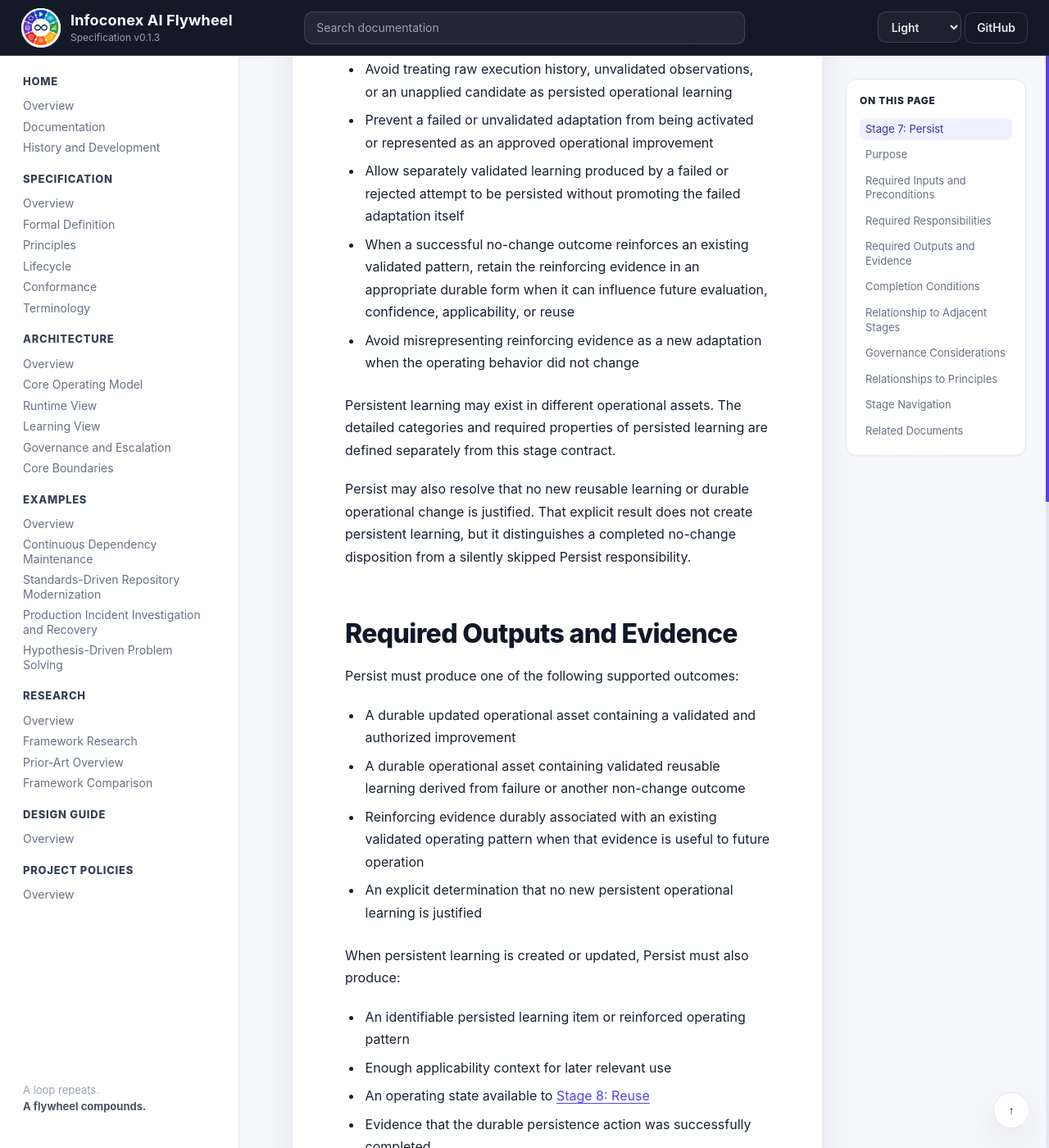
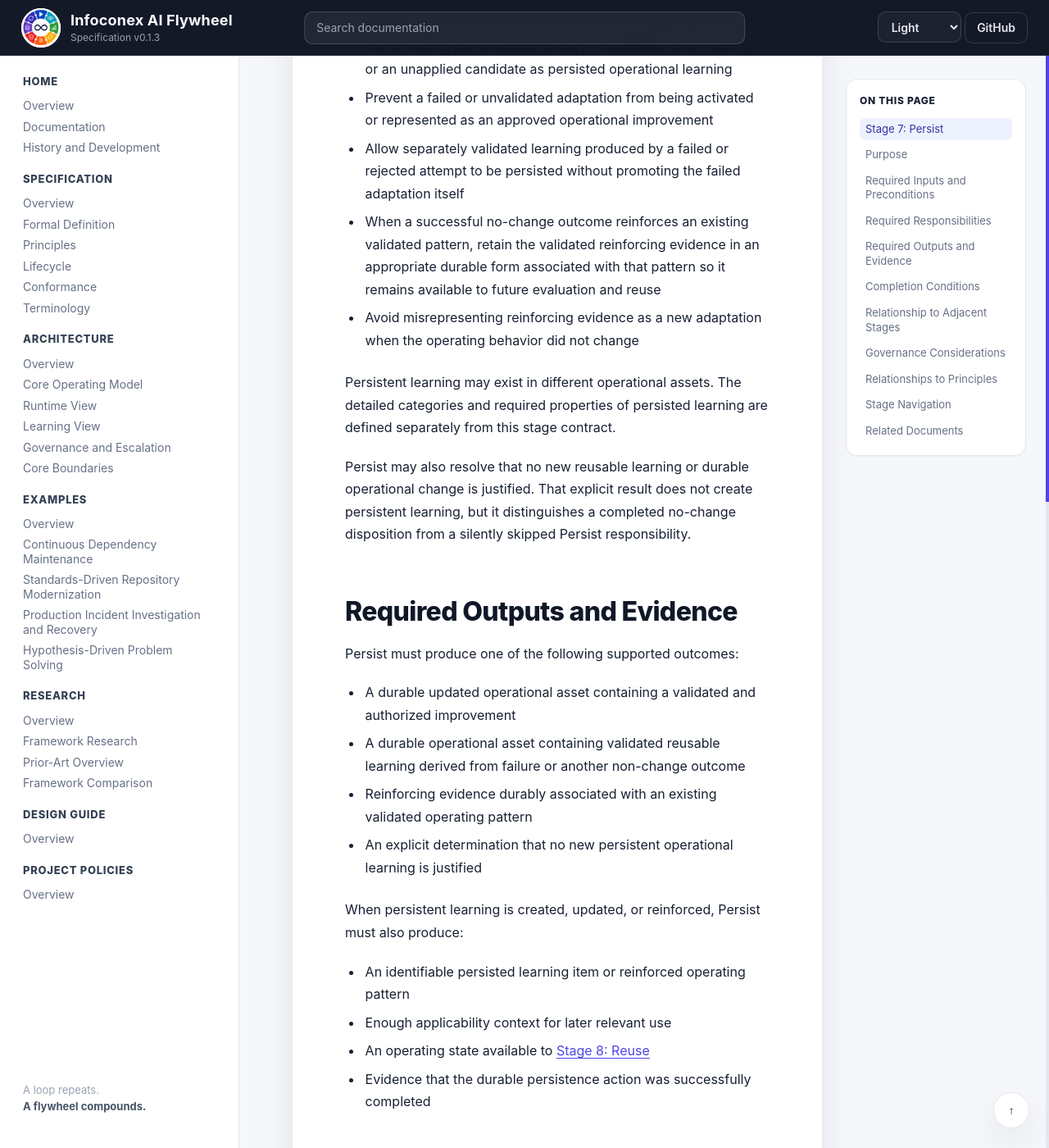
Before and after one commit to infoconex/ai-flywheel, a Jekyll site: the page built from docs/specification/lifecycle/07-persist.md, in a window 1280 px wide and 1400 px high, scrolled down 1724 px. Shown: the whole window at 82% size. Built offline with Jekyll 4.4.1, drawn with Linux system fonts in a browser that asks for light colours; our own code applies the rules of GitHub Pages for plain Markdown files; some of the changed text lies outside the part shown.

Commit message:
Require successful no-change evidence to reinforce persisted patterns

```diff
--- a/docs/specification/lifecycle/07-persist.md
+++ b/docs/specification/lifecycle/07-persist.md
@@ -15,7 +15,7 @@ Persist requires:
 - A validation result from [Stage 6: Validate](06-validate.md)
 - The evidence supporting that validation result
 - The classification identifying how the learning should be handled
-- The persistent operational asset to be created, changed, reinforced, or associated with the learning when durable retention is justified
+- The persistent operational asset to be created, changed, reinforced, or associated with the learning as applicable
 - The authorization required to make any durable operational change
 
 When the input is a candidate adaptation, the candidate must be validated and authorized for persistence before it can become an approved operational improvement.
@@ -33,7 +33,7 @@ Persist must:
 - Avoid treating raw execution history, unvalidated observations, or an unapplied candidate as persisted operational learning
 - Prevent a failed or unvalidated adaptation from being activated or represented as an approved operational improvement
 - Allow separately validated learning produced by a failed or rejected attempt to be persisted without promoting the failed adaptation itself
-- When a successful no-change outcome reinforces an existing validated pattern, retain the reinforcing evidence in an appropriate durable form when it can influence future evaluation, confidence, applicability, or reuse
+- When a successful no-change outcome reinforces an existing validated pattern, retain the validated reinforcing evidence in an appropriate durable form associated with that pattern so it remains available to future evaluation and reuse
 - Avoid misrepresenting reinforcing evidence as a new adaptation when the operating behavior did not change
 
 Persistent learning may exist in different operational assets. The detailed categories and required properties of persisted learning are defined separately from this stage contract.
@@ -46,10 +46,10 @@ Persist must produce one of the following supported outcomes:
 
 - A durable updated operational asset containing a validated and authorized improvement
 - A durable operational asset containing validated reusable learning derived from failure or another non-change outcome
-- Reinforcing evidence durably associated with an existing validated operating pattern when that evidence is useful to future operation
+- Reinforcing evidence durably associated with an existing validated operating pattern
 - An explicit determination that no new persistent operational learning is justified
 
-When persistent learning is created or updated, Persist must also produce:
+When persistent learning is created, updated, or reinforced, Persist must also produce:
 
 - An identifiable persisted learning item or reinforced operating pattern
 - Enough applicability context for later relevant use
@@ -61,6 +61,8 @@ When persistent learning is created or updated, Persist must also produce:
 Persist is complete when the validated learning disposition has been resolved explicitly.
 
 When reusable learning is justified, it must be durably incorporated into or associated with an operational asset and made available for later relevant use.
+
+When a successful no-change outcome reinforces an existing validated operating pattern, the reinforcing evidence must be durably associated with that pattern rather than discarded merely because no adaptation occurred.
 
 When no new persistent learning is justified, the stage is complete only when that disposition is explicit and supported by the preceding lifecycle evidence.
 
```
